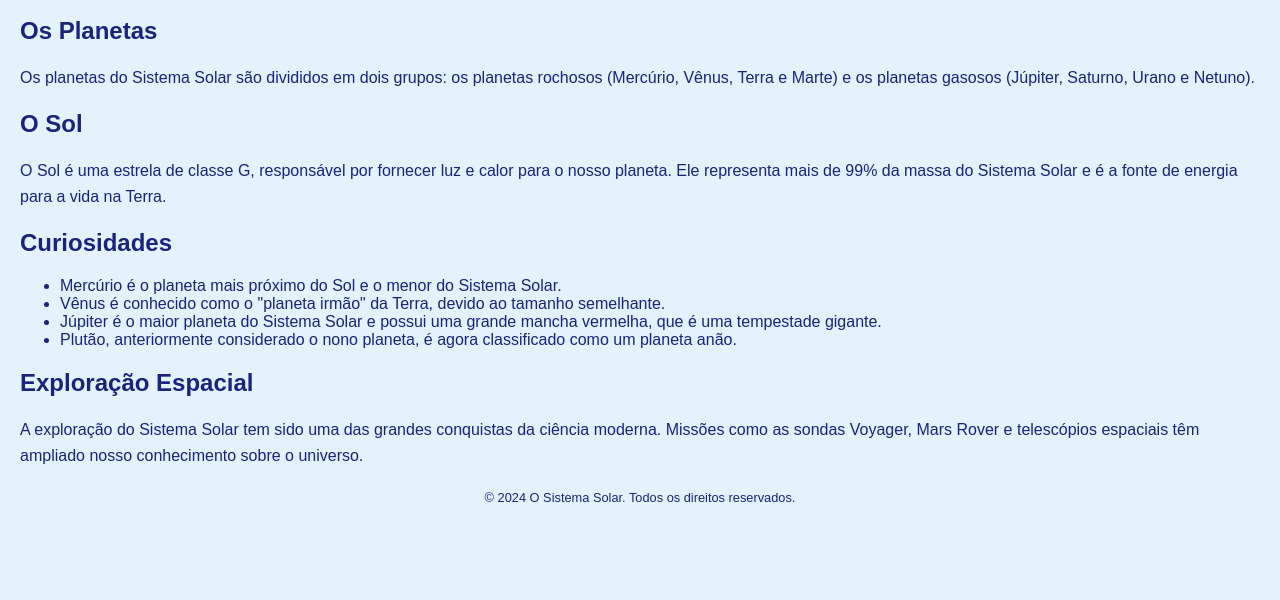
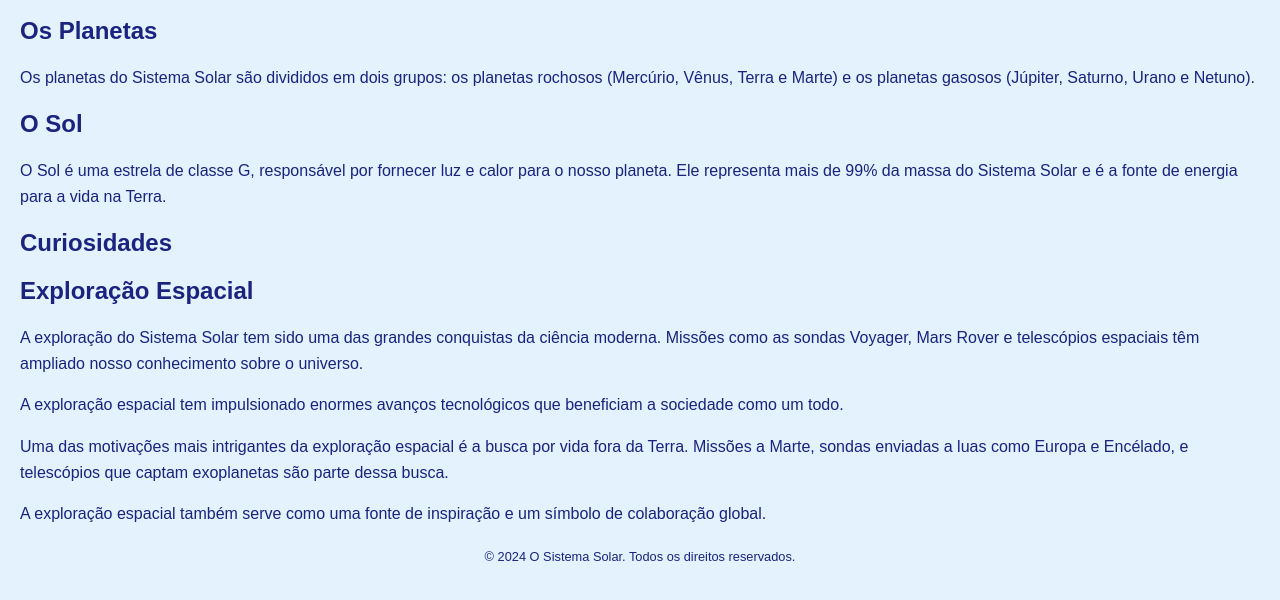
Before and after one commit to Leonardo061/Leonardo-Rodrigues-Silva, a plain HTML site: page index5.html in a window 1280 px wide. Shown: the part 154-754 px from the top of the page. Drawn offline with Linux system fonts and the light colour scheme.

Commit message:
versionamento de codigo

```diff
--- a/index5.html
+++ b/index5.html
@@ -43,15 +43,14 @@
     <p>O Sol é uma estrela de classe G, responsável por fornecer luz e calor para o nosso planeta. Ele representa mais de 99% da massa do Sistema Solar e é a fonte de energia para a vida na Terra.</p>
 
     <h2>Curiosidades</h2>
-    <ul>
-        <li>Mercúrio é o planeta mais próximo do Sol e o menor do Sistema Solar.</li>
-        <li>Vênus é conhecido como o "planeta irmão" da Terra, devido ao tamanho semelhante.</li>
-        <li>Júpiter é o maior planeta do Sistema Solar e possui uma grande mancha vermelha, que é uma tempestade gigante.</li>
-        <li>Plutão, anteriormente considerado o nono planeta, é agora classificado como um planeta anão.</li>
-    </ul>
+
 
     <h2>Exploração Espacial</h2>
+
     <p>A exploração do Sistema Solar tem sido uma das grandes conquistas da ciência moderna. Missões como as sondas Voyager, Mars Rover e telescópios espaciais têm ampliado nosso conhecimento sobre o universo.</p>
+    <p>A exploração espacial tem impulsionado enormes avanços tecnológicos que beneficiam a sociedade como um todo.</p>
+    <p>Uma das motivações mais intrigantes da exploração espacial é a busca por vida fora da Terra. Missões a Marte, sondas enviadas a luas como Europa e Encélado, e telescópios que captam exoplanetas são parte dessa busca.</p>
+    <p>A exploração espacial também serve como uma fonte de inspiração e um símbolo de colaboração global.</p>
 
     <footer>
         <p>© 2024 O Sistema Solar. Todos os direitos reservados.</p>
```
Also changed, not shown: index.html (+4 -0 lines), index2.html (+4 -0 lines), index3.html (+4 -0 lines), index4.html (+4 -0 lines).
